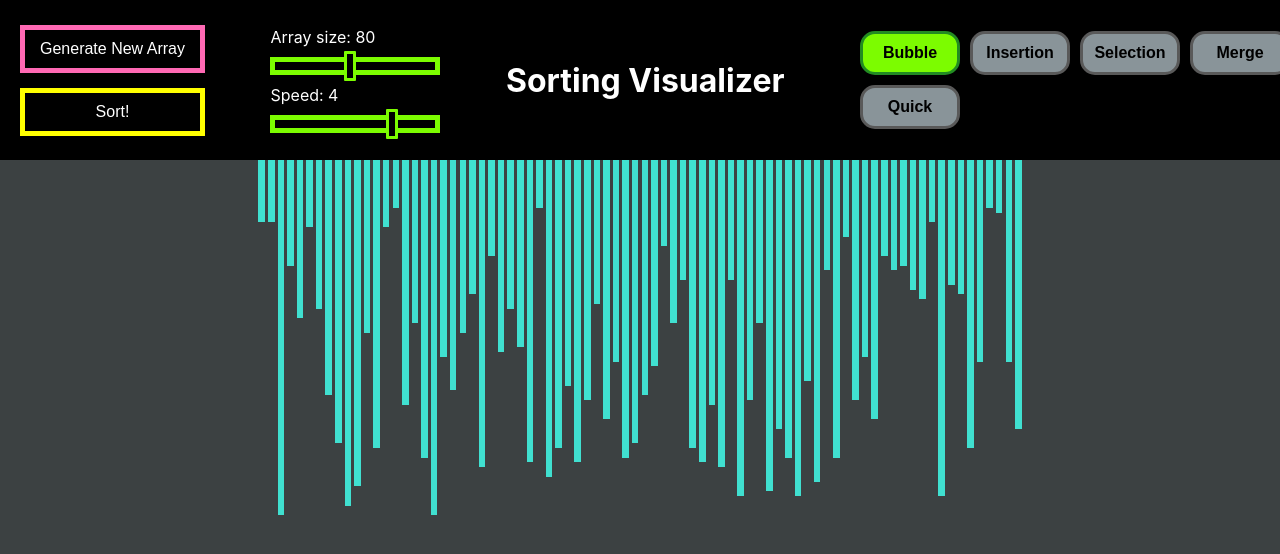
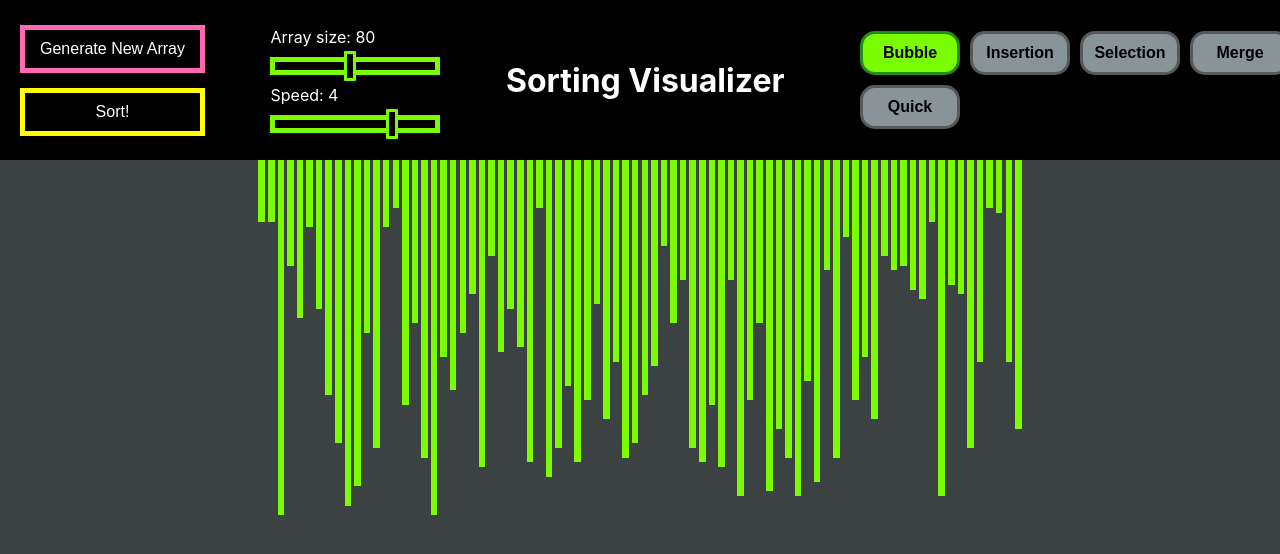
Before and after one commit to AdamPaunovic/Sorting-Visualizer, a React (Create React App) app: page / in a window 1280 px wide. Shown: the top 554 px of the page. Built offline with nearby package versions, Linux system fonts and the light colour scheme.

Commit message:
Changed barColor to lawngreen

```diff
--- a/src/components/SortingVisualizer/SortingVisualizer.jsx
+++ b/src/components/SortingVisualizer/SortingVisualizer.jsx
@@ -5,7 +5,7 @@ import './SortingVisualizer.css';
 
 const SortingVisualizer = ({ array, speed, sortSteps, isSorting, onSortingComplete }) => {
 
-    const [barColors, setBarColors] = useState(Array(array.length).fill('turquoise')); // Initialize all bars with the default color
+    const [barColors, setBarColors] = useState([]);
 
     const calcDelayTime = () => {
         let scaledSpeed;
@@ -50,8 +50,8 @@ const SortingVisualizer = ({ array, speed, sortSteps, isSorting, onSortingComple
                         newBarColors[barTwoIdx] = "red";
                     }
                     else if (action === "revert") {
-                        newBarColors[barOneIdx] = "turquoise";
-                        newBarColors[barTwoIdx] = "turquoise";
+                        newBarColors[barOneIdx] = "lawngreen";
+                        newBarColors[barTwoIdx] = "lawngreen";
                     }
                     else if (action === "final") {
                         newBarColors[barOneIdx] = "green";
@@ -85,7 +85,7 @@ const SortingVisualizer = ({ array, speed, sortSteps, isSorting, onSortingComple
     }, [isSorting, sortSteps, animateSorting]);
 
     useEffect(() => {
-        setBarColors(Array(array.length).fill('turquoise'));
+        setBarColors(Array(array.length).fill('lawngreen'));
     }, [array]);
 
     return (
```
